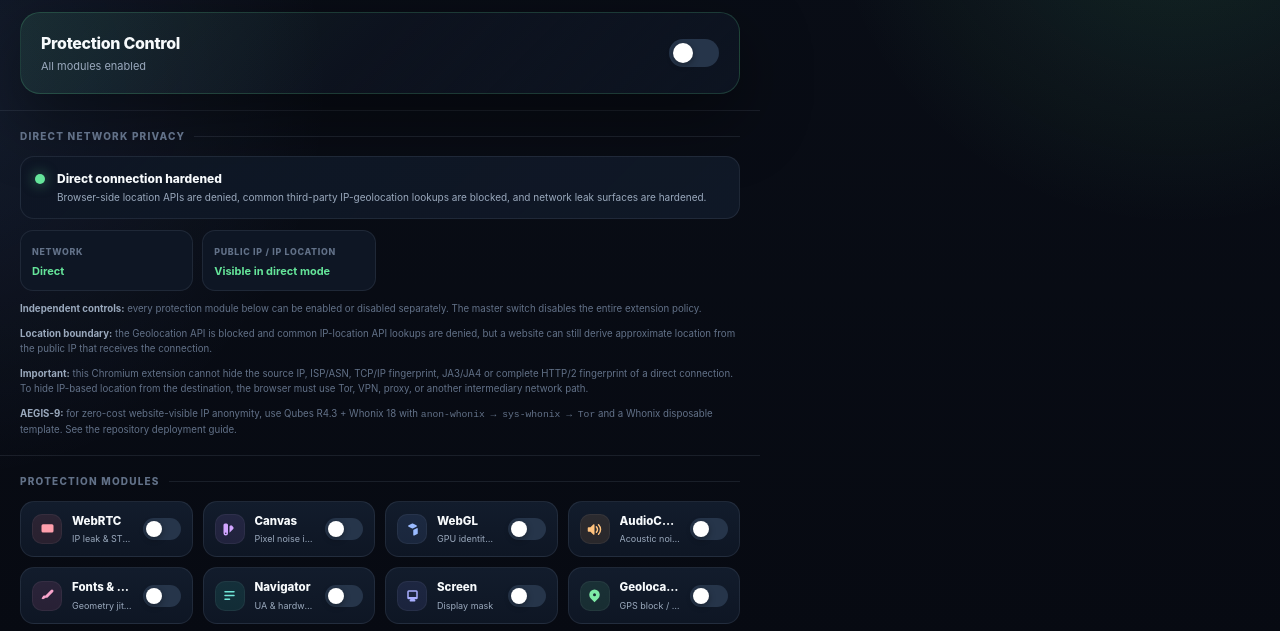
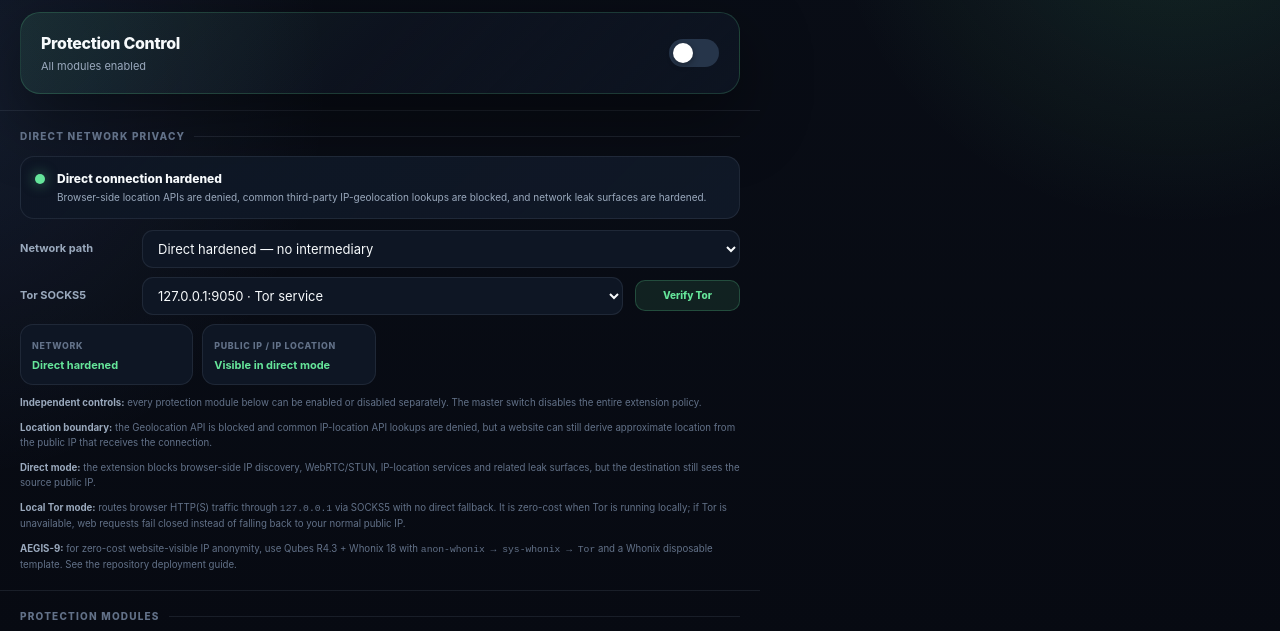
Before and after one commit to sswweett00/gizlilik-eklenti, a website built with Vite: page src/popup/popup.html in a window 1280 px wide. Shown: the part 70-701 px from the top of the page. Built offline with nearby package versions, Linux system fonts and the light colour scheme; no server answers.

Commit message:
feat: expose zero-cost local Tor controls

```diff
--- a/src/popup/popup.html
+++ b/src/popup/popup.html
@@ -50,20 +50,38 @@
       </div>
     </div>
 
+    <div class="preset-row">
+      <label class="preset-label" for="networkModeSelect">Network path</label>
+      <select id="networkModeSelect" class="preset-select">
+        <option value="direct_hardened">Direct hardened — no intermediary</option>
+        <option value="local_tor">Local Tor — fail-closed SOCKS5</option>
+      </select>
+    </div>
+
+    <div class="preset-row" id="torPortRow" hidden>
+      <label class="preset-label" for="torPortSelect">Tor SOCKS5</label>
+      <select id="torPortSelect" class="preset-select">
+        <option value="9050">127.0.0.1:9050 · Tor service</option>
+        <option value="9150">127.0.0.1:9150 · Tor Browser</option>
+      </select>
+      <button class="site-btn" id="verifyTorBtn" type="button">Verify Tor</button>
+    </div>
+
     <div class="status-grid">
       <div class="status-item">
         <span class="status-item-label">Network</span>
-        <span class="status-item-value">Direct</span>
+        <span class="status-item-value" id="networkModeValue">Direct hardened</span>
       </div>
       <div class="status-item">
         <span class="status-item-label">Public IP / IP location</span>
-        <span class="status-item-value">Visible in direct mode</span>
+        <span class="status-item-value" id="networkVisibilityValue">Visible in direct mode</span>
       </div>
     </div>
 
     <p class="site-help"><strong>Independent controls:</strong> every protection module below can be enabled or disabled separately. The master switch disables the entire extension policy.</p>
     <p class="site-help"><strong>Location boundary:</strong> the Geolocation API is blocked and common IP-location API lookups are denied, but a website can still derive approximate location from the public IP that receives the connection.</p>
-    <p class="site-help"><strong>Important:</strong> this Chromium extension cannot hide the source IP, ISP/ASN, TCP/IP fingerprint, JA3/JA4 or complete HTTP/2 fingerprint of a direct connection. To hide IP-based location from the destination, the browser must use Tor, VPN, proxy, or another intermediary network path.</p>
+    <p class="site-help"><strong>Direct mode:</strong> the extension blocks browser-side IP discovery, WebRTC/STUN, IP-location services and related leak surfaces, but the destination still sees the source public IP.</p>
+    <p class="site-help"><strong>Local Tor mode:</strong> routes browser HTTP(S) traffic through <code>127.0.0.1</code> via SOCKS5 with no direct fallback. It is zero-cost when Tor is running locally; if Tor is unavailable, web requests fail closed instead of falling back to your normal public IP.</p>
     <p class="site-help"><strong>AEGIS-9:</strong> for zero-cost website-visible IP anonymity, use Qubes R4.3 + Whonix 18 with <code>anon-whonix → sys-whonix → Tor</code> and a Whonix disposable template. See the repository deployment guide.</p>
   </section>
 
@@ -388,7 +406,7 @@
   <!-- Footer -->
   <footer class="footer">
     <button class="btn-reset" id="resetBtn" title="Reset all settings to defaults">Reset Defaults</button>
-    <a class="footer-version" href="../options/options.html">v4.6.0 · Options</a>
+    <a class="footer-version" href="../options/options.html">v4.8.0 · Options</a>
   </footer>
 
   <script type="module" src="./popup.ts"></script>
```
